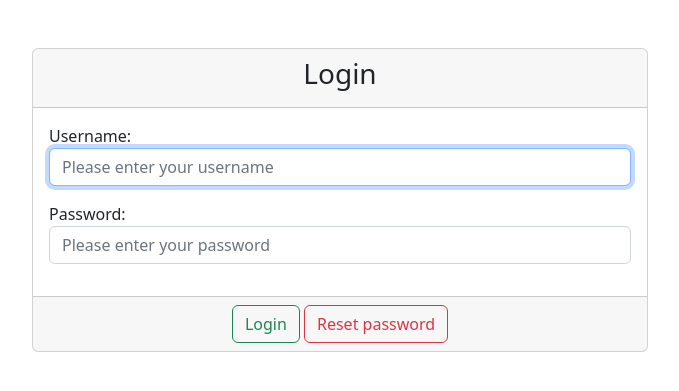
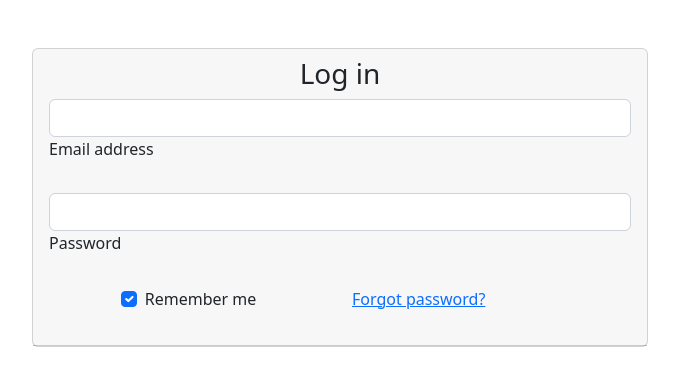
Before and after one commit to GeaninaChe/ScarletAuction, a Django app: page /login/ in a window 1280 px wide. Shown: the part 56-447 px from the top of the page, without its empty margins (300-979 px from the left). Run offline with Django 4.2, Linux system fonts and the light colour scheme; parts of the project's set-up code (start-up, migrations or seed data) failed here and were passed over.

Commit message:
Merge remote-tracking branch 'origin/master'
# Conflicts:
#	.idea/workspace.xml

```diff
--- a/ScarletAuction/urls.py
+++ b/ScarletAuction/urls.py
@@ -24,4 +24,5 @@ urlpatterns = [
     path('', include('intro.urls')),
     path('', include('userextend.urls')),
     path("login/", views.LoginView.as_view(form_class=AuthenticationNewForm), name="login"),
+    path('', include('django.contrib.auth.urls')),
 ]
--- a/templates/navbar.html
+++ b/templates/navbar.html
@@ -95,7 +95,7 @@
                     </div>
                 </form>
 
-                <a href="#" class="btn btn-outline-success me-2">Login</a>
+                <a href="{% url 'login' %}" class="btn btn-outline-success me-2">Login</a>
                 <a href="{% url 'sign-up' %}" class="btn btn-outline-secondary">Sign up</a>
 
         </div>
--- a/templates/registration/login.html
+++ b/templates/registration/login.html
@@ -1,29 +1,43 @@
 {% extends 'base.html' %}
 
-{% block title %} Login {% endblock %}
+{% block title %} Sign Up {% endblock %}
 
 {% block content %}
-    <div class="container-fluid">
+
+
+     <div class="container-fluid">
         <div class="row">
             <div class="col-md-6 offset-md-3">
                 <br><br>
                 <div class="card">
                     <div class="card-header">
-                        <h3 class="text-center">Login</h3>
-                    </div>
-                    <form method="post">
-                        {% csrf_token %}
-                        <div class="card-body">
-                        {{ form.as_p }}
-                        </div>
-                        <div class="card-footer text-center">
-                            <button type="submit" class="btn btn-outline-success">Login</button>
-                            <a href="#" class="btn btn-outline-danger">Reset password</a>
-                        </div>
-                    </form>
-                </div>
-            </div>
+                        <h3 class="text-center">Log in</h3>
+<form>
+  <div class="form-outline mb-4">
+    <input type="email" id="form2Example1" class="form-control" />
+    <label class="form-label" for="form2Example1">Email address</label>
+  </div>
+
+<div class="form-outline mb-4">
+    <input type="password" id="form2Example2" class="form-control"/>
+    <label class="form-label" for="form2Example2">Password</label>
+</div>
+
+<!-- 2 column grid layout for inline styling -->
+<div class="row mb-4">
+    <div class="col d-flex justify-content-center">
+        <!-- Checkbox -->
+        <div class="form-check">
+            <input class="form-check-input" type="checkbox" value="" id="form2Example31" checked/>
+            <label class="form-check-label" for="form2Example31"> Remember me </label>
         </div>
     </div>
 
+    <div class="col">
+        <!-- Simple link -->
+        <a href="#!">Forgot password?</a>
+    </div>
+</div>
+
+
 {% endblock %}
--- a/userextend/forms.py
+++ b/userextend/forms.py
@@ -9,7 +9,7 @@ from userextend.models import UserExtend
 class UserExtendForm(UserCreationForm): #sign up
     class Meta:
         model = UserExtend
-        fields = ['first_name', 'last_name', 'email', 'username', 'gender', 'birthday', 'account', 'phone']
+        fields = ['first_name', 'last_name', 'email', 'username','gender','birthday', 'account','phone']
 
         widgets = {
             'first_name': TextInput(attrs={'class': 'form-control', 'placeholder': 'Please enter your first name'}),
@@ -32,6 +32,14 @@ class UserExtendForm(UserCreationForm): #sign up
 
 class AuthenticationNewForm(AuthenticationForm): #log in
 
+    class Meta:
+        model = UserExtend
+        fields = ['username', 'email']
+
+        widgets = {
+            'username': TextInput(attrs={'class': 'form-control', 'placeholder': 'Please enter your username'}),
+            'email': TextInput(attrs={'class': 'form-control', 'placeholder': 'Please enter your email'}),
+        }
     def __init__(self, *args, **kwargs):
         super().__init__(*args, **kwargs)
         self.fields['username'].widget.attrs.update({'class': 'form-control', 'placeholder': 'Please enter your username'})
```
Also changed, not shown: userextend/views.py (+40 -59 lines), db.sqlite3.
